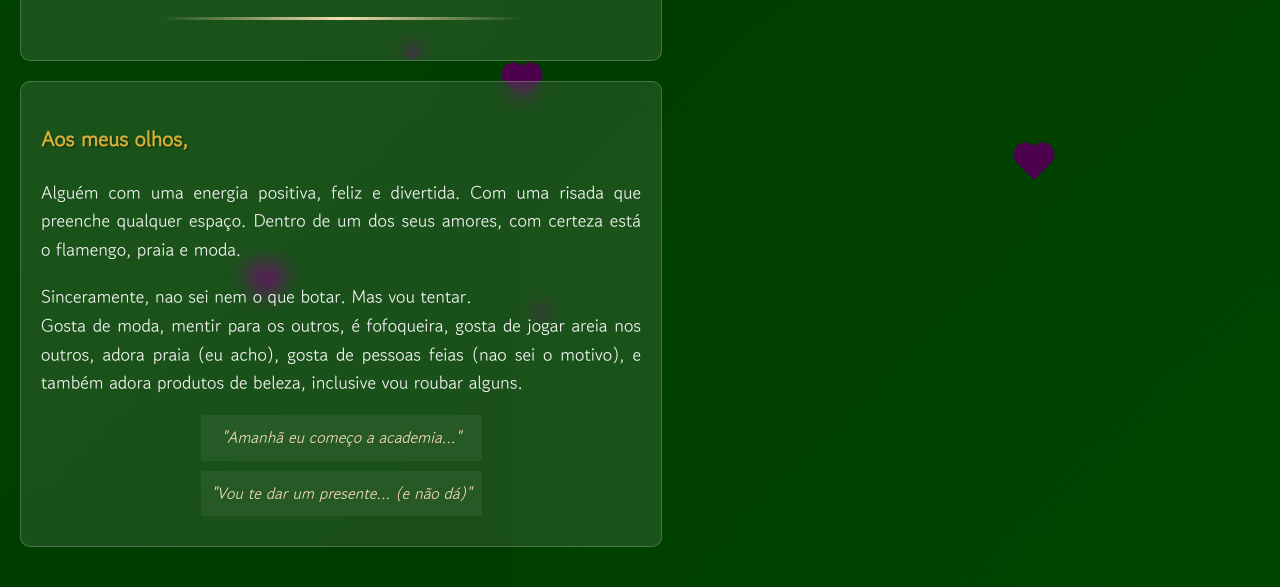
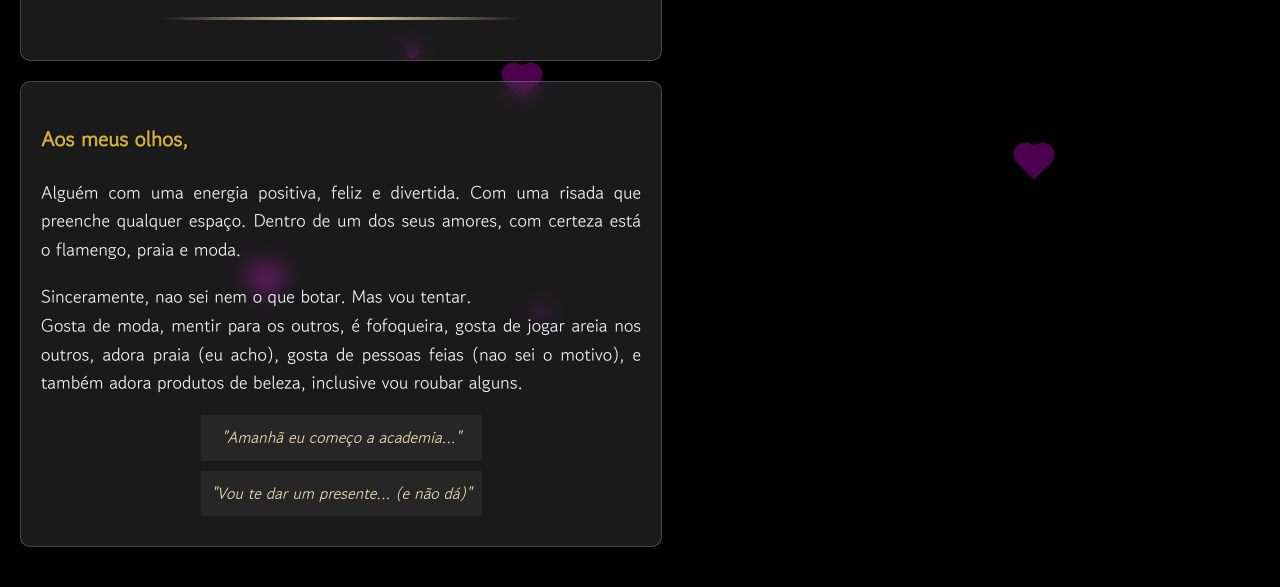
Before and after one commit to 0xC0002/verdadesVerdadeiras, a plain HTML site: page index.html in a window 1280 px wide. Shown: the part 327-914 px from the top of the page. Drawn offline with Linux system fonts and the light colour scheme.

Commit message:
color background now is black

```diff
--- a/index.css
+++ b/index.css
@@ -2,7 +2,7 @@ body{
     margin: 0;
     padding: 0;
     font-family: "Gowun Dodum", sans-serif;
-    background: linear-gradient(-45deg, rgb(0, 51, 0), rgb(0, 77, 0), rgb(0, 51, 0));
+    background: linear-gradient(-45deg, rgb(0, 0, 0), rgb(0, 0, 0), rgb(0, 0, 0));
     background-size: 400% 400%; /* Movimento amplo */
     animation: gradientAnimation 10s ease infinite;
     color: #f5f5f5; /* Cor clara para o texto */
```
